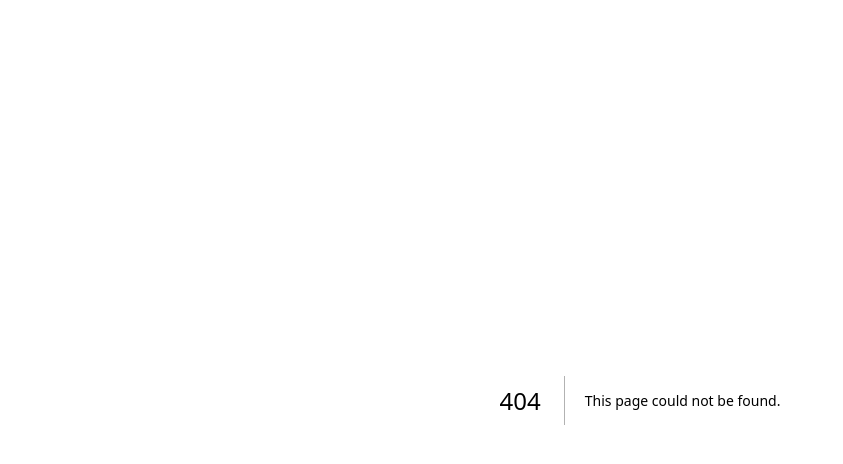
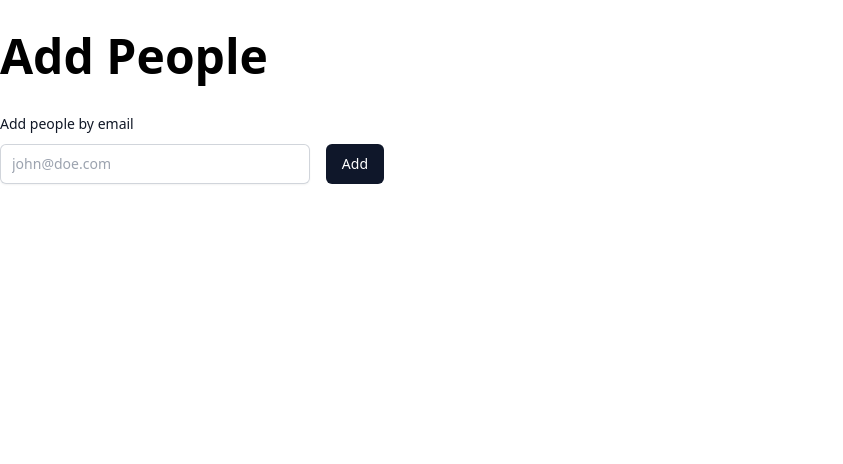
Before and after one commit to IMPranshu/wise-chat, a Next.js app: page /dashboard/add in a window 1280 px wide. Before the commit this address had no page. Shown: the top 464 px of the page, without its empty margins (0-843 px from the left). Built offline with nearby package versions, Linux system fonts and the light colour scheme.

Commit message:
form for adding people for chat

```diff
--- /dev/null
+++ b/src/app/(dashboard)/dashboard/add/page.tsx
@@ -0,0 +1,15 @@
+import AddFriendButton from "@/components/AddFriendButton";
+import { FC } from "react";
+
+interface pageProps {}
+
+const page: FC<pageProps> = ({}) => {
+  return (
+    <main className="pt-8">
+      <h1 className="font-bold text-5xl mb-8">Add People</h1>
+      <AddFriendButton />
+    </main>
+  );
+};
+
+export default page;
--- a/src/app/page.tsx
+++ b/src/app/page.tsx
@@ -1,5 +1,6 @@
-import Image from "next/image";
+import { db } from "@/lib/db";
 
-export default function Home() {
-  return <div>Helloworld!!</div>;
+export default async function Home() {
+  await db.set("hello", "hello");
+  return <div className="text-red-500">Hellow</div>;
 }
--- /dev/null
+++ b/src/components/AddFriendButton.tsx
@@ -0,0 +1,77 @@
+"use client";
+
+import { FC, useState } from "react";
+import Button from "./ui/Button";
+import { addFriendValidator } from "@/lib/validations/add-people";
+import axios, { AxiosError } from "axios";
+import { z } from "zod";
+import { useForm } from "react-hook-form";
+import { zodResolver } from "@hookform/resolvers/zod";
+interface AddFriendButtonProps {}
+
+type FormData = z.infer<typeof addFriendValidator>;
+
+const AddFriendButton: FC<AddFriendButtonProps> = ({}) => {
+  const [showSuccessState, setShowSuccessState] = useState(false);
+
+  const {
+    register,
+    handleSubmit,
+    setError,
+    formState: { errors },
+  } = useForm<FormData>({
+    resolver: zodResolver(addFriendValidator),
+  });
+  const addFriend = async (email: string) => {
+    try {
+      const validatedEmail = addFriendValidator.parse({ email });
+
+      await axios.post("/api/friends/add", {
+        email: validatedEmail,
+      });
+
+      setShowSuccessState(true);
+    } catch (error) {
+      if (error instanceof z.ZodError) {
+        setError("email", { message: error.message });
+        return;
+      }
+
+      if (error instanceof AxiosError) {
+        setError("email", { message: error.response?.data });
+        return;
+      }
+      setError("email", { message: "Something went wrong" });
+    }
+  };
+
+  const onSubmit = (data: FormData) => {
+    addFriend(data.email);
+  };
+  return (
+    <form onSubmit={handleSubmit(onSubmit)} className="max-w-sm">
+      <label
+        htmlFor="email"
+        className="block text-sm font-medium leading-6 text-gray-900"
+      >
+        Add people by email
+      </label>
+      <div className="mt-2 flex gap-4">
+        <input
+          {...register("email")}
+          type="text"
+          className="block w-full rounded-md border-0 py-1.5 text-gray-900 shadow-sm ring-1 ring-inset ring-gray-300 placeholder:text-gray-400 focus:ring-2 focus:ring-inset focus:ring-indigo-600 sm:text-sm sm:leading-6"
+          placeholder="john@doe.com"
+        />
+
+        <Button>Add</Button>
+      </div>
+      <p className="mt-1 text-sm text-red-600"> {errors.email?.message}</p>
+      {showSuccessState ? (
+        <p className="mt-1 text-sm text-green-600">Request sent</p>
+      ) : null}
+    </form>
+  );
+};
+
+export default AddFriendButton;
--- /dev/null
+++ b/src/lib/validations/add-people.ts
@@ -0,0 +1,5 @@
+import { z } from "zod";
+
+export const addFriendValidator = z.object({
+  email: z.string().email(),
+});
--- a/tailwind.config.js
+++ b/tailwind.config.js
@@ -1,18 +1,18 @@
 /** @type {import('tailwindcss').Config} */
 module.exports = {
   content: [
-    './src/pages/**/*.{js,ts,jsx,tsx,mdx}',
-    './src/components/**/*.{js,ts,jsx,tsx,mdx}',
-    './src/app/**/*.{js,ts,jsx,tsx,mdx}',
+    "./src/pages/**/*.{js,ts,jsx,tsx,mdx}",
+    "./src/components/**/*.{js,ts,jsx,tsx,mdx}",
+    "./src/app/**/*.{js,ts,jsx,tsx,mdx}",
   ],
   theme: {
     extend: {
       backgroundImage: {
-        'gradient-radial': 'radial-gradient(var(--tw-gradient-stops))',
-        'gradient-conic':
-          'conic-gradient(from 180deg at 50% 50%, var(--tw-gradient-stops))',
+        "gradient-radial": "radial-gradient(var(--tw-gradient-stops))",
+        "gradient-conic":
+          "conic-gradient(from 180deg at 50% 50%, var(--tw-gradient-stops))",
       },
     },
   },
-  plugins: [],
-}
+  plugins: [require("@tailwindcss/forms")],
+};
```
Also changed, not shown: package.json (+6 -1 lines), 1 other file (tests, documents, lock files or other folders).
